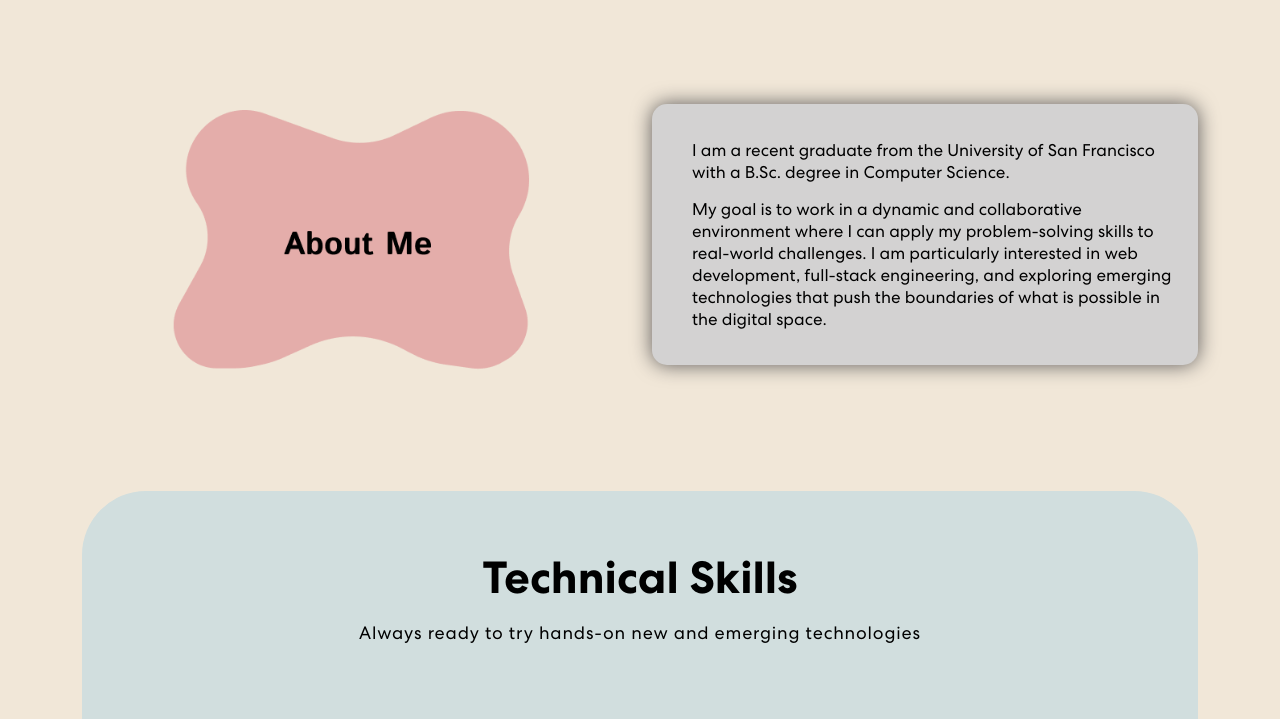
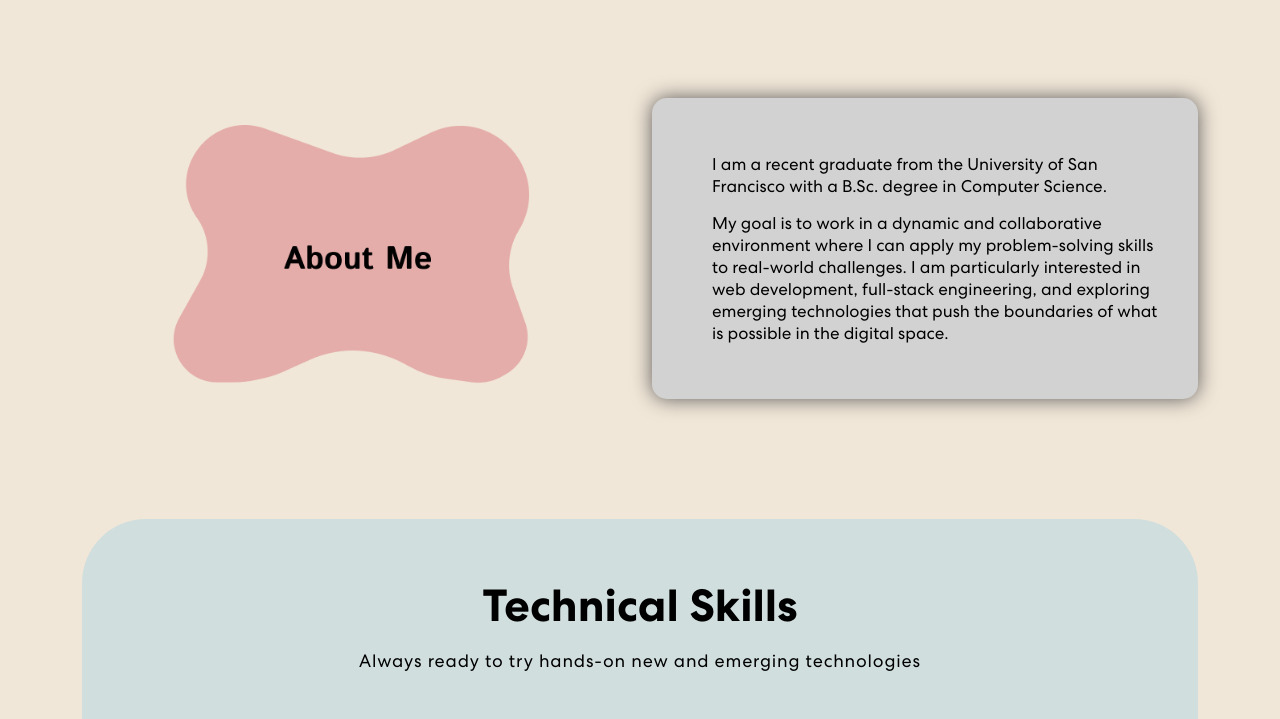
Before and after one commit to amandawangg/my-portfolio, a React (Create React App) app: page / in a window 1280 px wide. Shown: the part 772-1491 px from the top of the page. Built offline with nearby package versions, Linux system fonts and the light colour scheme.

Commit message:
added About and made minor changes

```diff
--- a/src/App.css
+++ b/src/App.css
@@ -276,6 +276,7 @@ nav.navbar .navbar-toggler[aria-expanded="true"] .navbar-toggler-icon {
 
 .text-box p {
   font-size: 17px;
+  margin-top: 15px;
   margin-bottom: 15px;
   text-align: left;
   color:rgb(0, 0, 0);
@@ -288,7 +289,7 @@ nav.navbar .navbar-toggler[aria-expanded="true"] .navbar-toggler-icon {
 
 .text-box {
   background-color:#d3d2d2;
-  padding: 20px;
+  padding: 40px;
   border-radius: 15px;
   box-shadow: 0 0 20px rgb(92, 90, 90); /* Add drop shadow */
 }
--- a/src/components/About.js
+++ b/src/components/About.js
@@ -15,12 +15,9 @@ export const About = () => {
           <Col md={6}>
             <div className="text-container">
               <div className="text-box">
-                {/* <h2>About Me</h2> */}
-                <p></p>
                 <p>
                   I am a recent graduate from the University of San Francisco with a B.Sc. degree in Computer Science.
                 </p>
-                <p></p>
                 <p>
                   My goal is to work in a dynamic and collaborative environment where I can apply my problem-solving skills to real-world challenges. I am particularly interested in web development, full-stack engineering, and exploring emerging technologies that push the boundaries of what is possible in the digital space.
                 </p>
```
